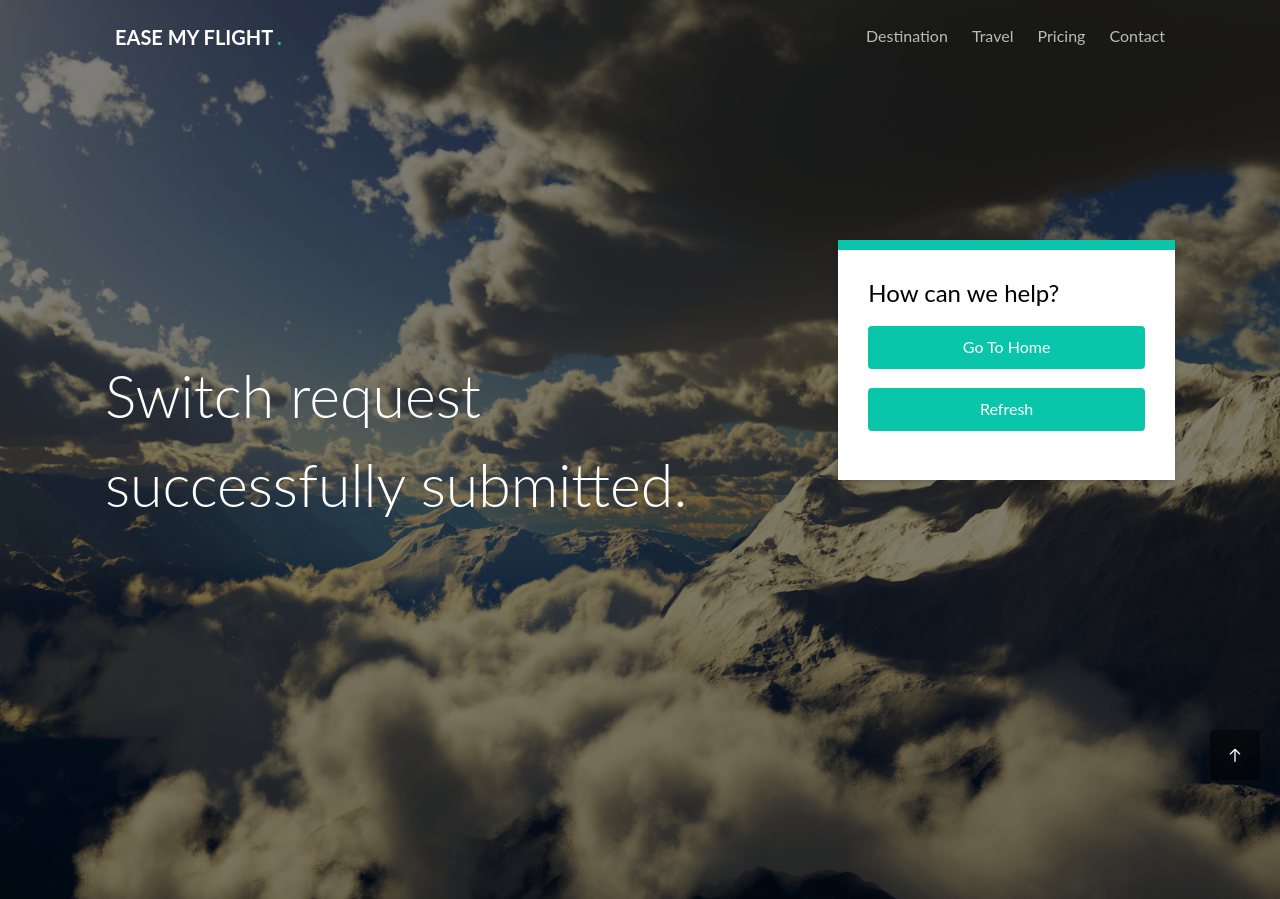
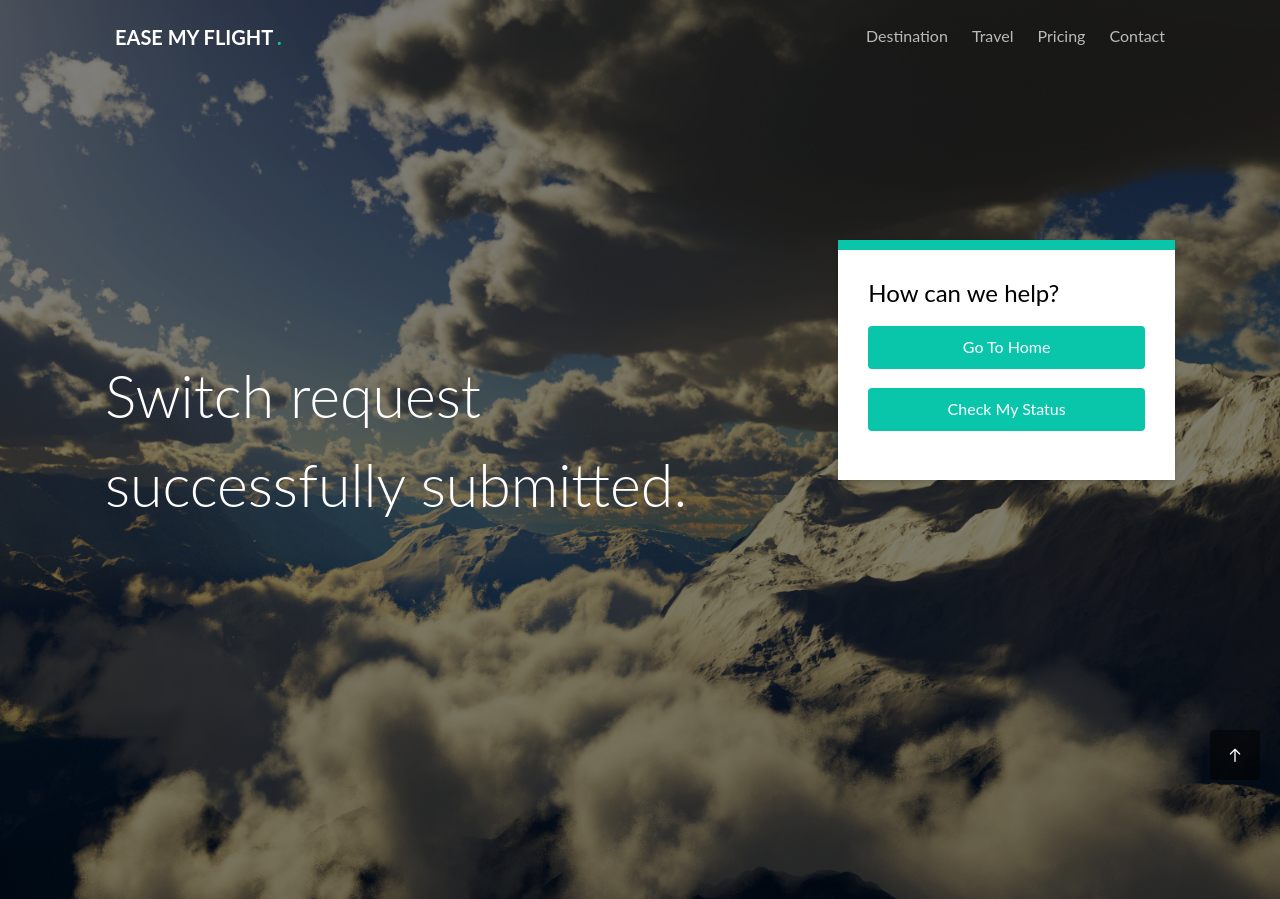
Before and after one commit to sanjibbaral435/neons-2018, a PHP site: page /2/req_success.php in a window 1280 px wide. Shown: the top 899 px of the page. Run offline with PHP 8.4, Linux system fonts and the light colour scheme; the visitor is signed in with stand-in values (Sample User, id 1); data that the repository does not hold is empty; some libraries are stand-ins or nearby versions; some web fonts are replaced.

Commit message:
button change

```diff
--- a/req_success.php
+++ b/req_success.php
@@ -182,7 +182,7 @@
 											<form method="post">
 												<div class="row form-group">
 													<div class="col-md-12">
-														<input type="submit" class="btn btn-primary btn-block" value="Refresh">
+														<input type="submit" class="btn btn-primary btn-block" value="Check My Status">
 													</div>
 												</div>
 											</form>
```
